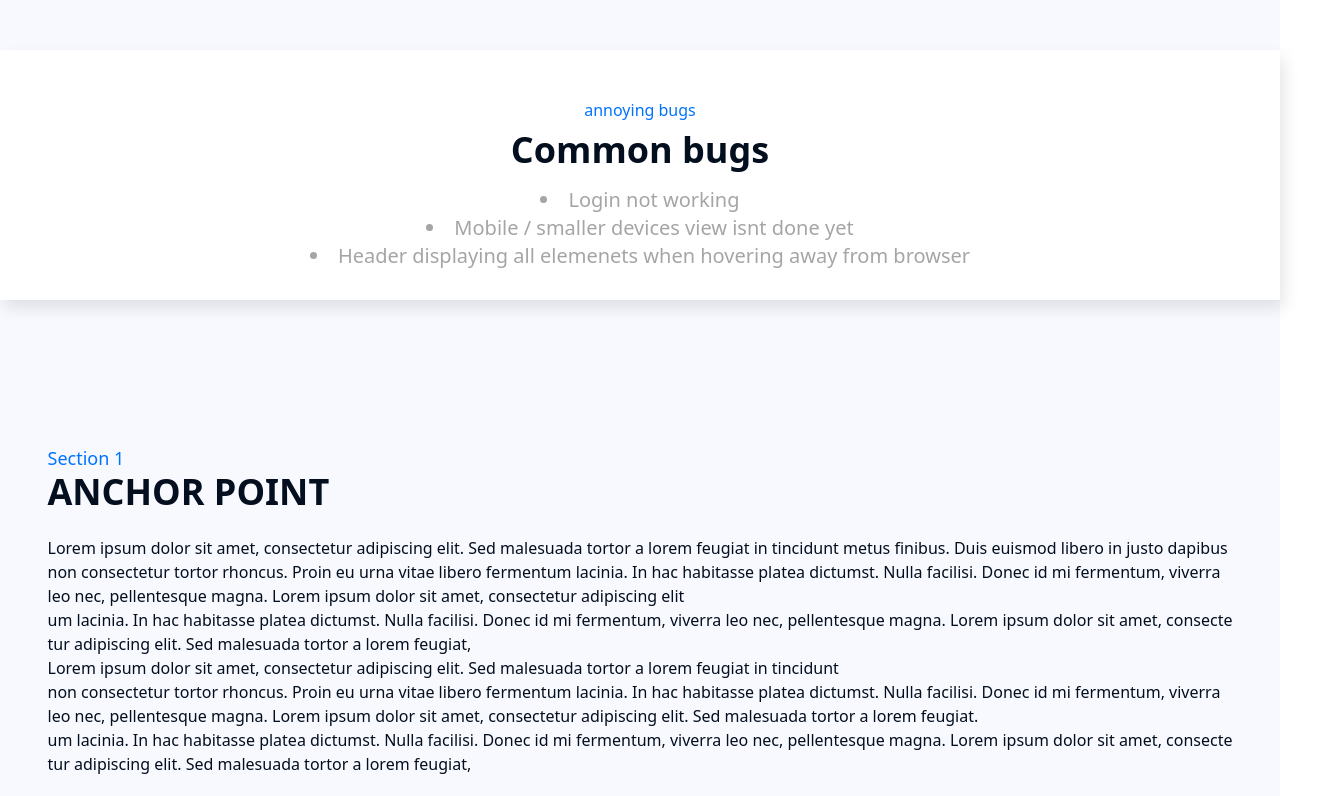
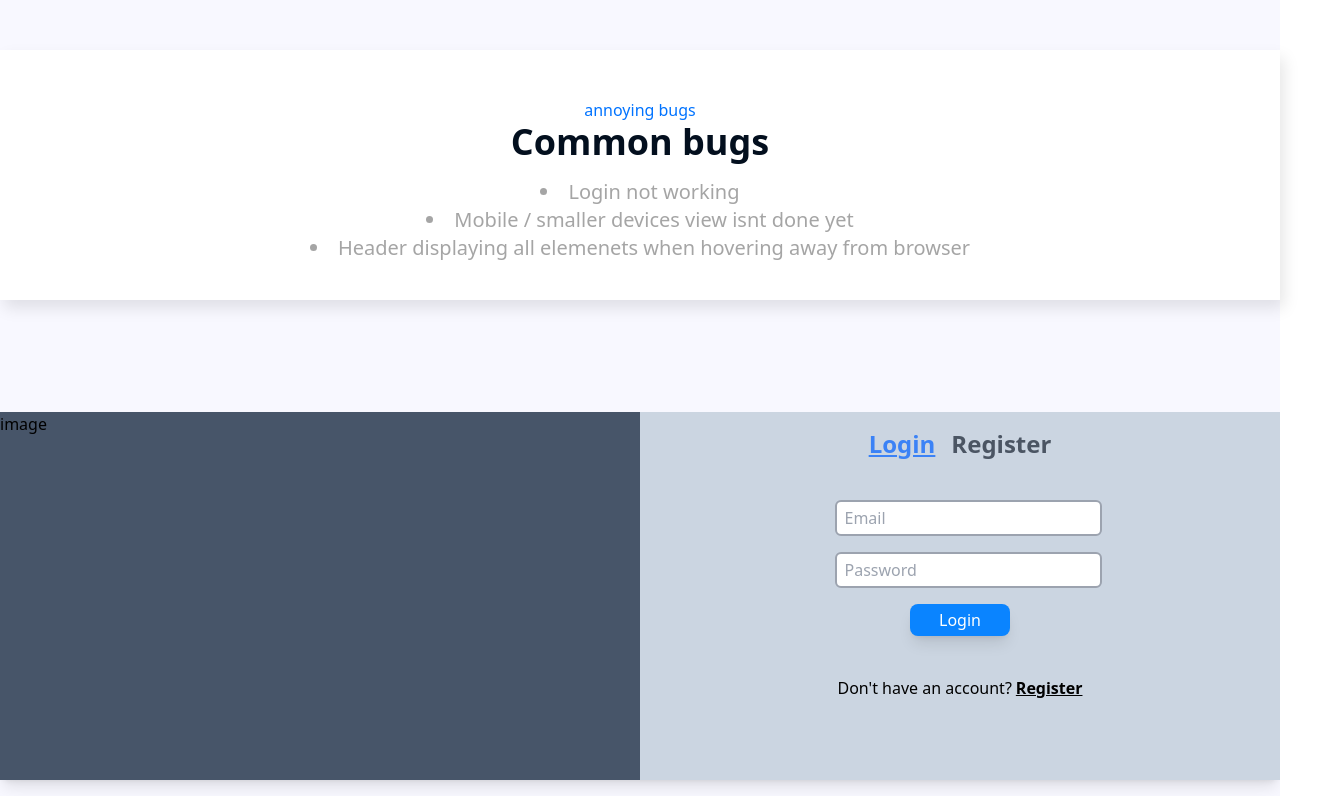
Before and after one commit to OndrejLosensky/dynamic-island-header, a React (Vite) app: page / in a window 1280 px wide. Shown: the part 860-1656 px from the top of the page, 1320 px wide, since content can reach past the window. Built offline with nearby package versions, Linux system fonts and the light colour scheme.

Commit message:
styling for login form / preparations

```diff
--- a/src/App.jsx
+++ b/src/App.jsx
@@ -13,6 +13,7 @@ import scrolldown_dark from "./assets/scroll_down_black.png"
 import light from "./assets/light.png"
 import dark from "./assets/dark.png"
 import source_code from "./assets/src_code.png"
+import Auth from "./auth/Auth"
 //import screenshot_light from "./assets/screenshot1.png"
 //import screenshot_dark from "./assets/screenshot2.png"
 
@@ -78,7 +79,6 @@ const [isVisible, setIsVisible] = useState(true);
       };
     }, []); // Empty dependency array ensures the effect runs only once
 
-
   return (
     <section className="main-component">
       <ScrollProgress/>
@@ -129,7 +129,7 @@ const [isVisible, setIsVisible] = useState(true);
       <div data-aos="fade-left" id="banner" className="pb-20 pt-32">
             <div className="div-bugs-section w-[100%] h-[250px] bg-slate-500">
                 <h3 className="text-bugs-section text-center pt-12">annoying bugs</h3>
-                <h1 className="heading-bugs-section text-center text-customWhite font-semibold text-4xl pt-2"> Common bugs</h1>
+                <h1 className="heading-bugs-section text-center text-customWhite font-semibold text-4xl pt-0"> Common bugs</h1>
                 <p className="paragraph-bugs-section text-center text-gray-400 font-thin text-xl pt-4">
                   <li> Login not working </li>
                   <li>Mobile / smaller devices view isnt done yet</li>
@@ -137,6 +137,15 @@ const [isVisible, setIsVisible] = useState(true);
                 </p>
                 {/*<img src={isLight ? screenshot_light : screenshot_dark} className="mx-auto w-[600px] pt-8 rounded-2xl shadow-2xl" alt="Description" />*/}
             </div>
+      </div>
+
+      <div className="login-section pt-8 h-[400px] rounded-lg shadow-lg mx-auto flex flex-row">
+        <div className="bg-slate-600 w-1/2">
+          <h1> image</h1>
+        </div>
+        <div className="bg-slate-300 w-1/2">
+          <Auth/>
+        </div>
       </div>
 
       <div className="flex flex-col justify-center text-customBlack items-center h-auto pt-16 pb-16">
--- /dev/null
+++ b/src/auth/Auth.jsx
@@ -0,0 +1,94 @@
+import React, { useState } from 'react';
+
+const Auth = () => {
+    const [email, setEmail] = useState('');
+    const [password, setPassword] = useState('');
+    const [confirmPassword, setConfirmPassword] = useState('');
+    const [isLoginForm, setIsLoginForm] = useState(true);
+
+    const handleLogin = () => {
+        // Your login logic here
+        console.log('Logging in with:', email, password);
+        // Optionally, you can redirect or perform other actions after login
+    };
+
+    const handleRegister = () => {
+        // Your registration logic here
+        console.log('Registering with:', email, password);
+        // Optionally, you can redirect or perform other actions after registration
+    };
+
+    const switchForm = () => {
+        setIsLoginForm(!isLoginForm);
+        setEmail('');
+        setPassword('');
+        setConfirmPassword('');
+    };
+
+    return (
+        <div className='flex flex-col items-center'>
+            <div className='flex mb-4 '>
+                <button
+                    className={`text-2xl font-semibold py-4 mr-4 ${isLoginForm ? 'text-blue-500 underline underline-offset-2' : 'text-gray-600 no-underline'}`}
+                    onClick={switchForm}
+                >
+                    Login
+                </button>
+                <button
+                    className={`text-2xl font-semibold py-4  ${isLoginForm ? 'text-gray-600 no-underline' : 'text-blue-500 underline underline-offset-2'}`}
+                    onClick={switchForm}
+                >
+                    Register
+                </button>
+            </div>
+            <div className='flex flex-col'>
+                <input
+                    className="w-full px-2 py-1 m-2 rounded-md border-2 border-gray-400 focus:outline-none focus:border-blue-500 focus:ring-blue-500 transition-all duration-300"
+                    type="email"
+                    placeholder="Email"
+                    value={email}
+                    onChange={(e) => setEmail(e.target.value)}
+                />
+                <input
+                    className="w-full px-2 py-1 m-2 rounded-md border-2 border-gray-400 focus:outline-none focus:border-blue-500 focus:ring-blue-500 transition-all duration-300"
+                    type="password"
+                    placeholder="Password"
+                    value={password}
+                    onChange={(e) => setPassword(e.target.value)}
+                />
+                {!isLoginForm && ( // Rendering confirm password input only for register form
+                    <input
+                        className="w-full px-2 py-1 m-2 rounded-md border-2 border-gray-400 focus:outline-none focus:border-blue-500 focus:ring-blue-500 transition-all duration-300"
+                        type="password"
+                        placeholder="Confirm Password"
+                        value={confirmPassword}
+                        onChange={(e) => setConfirmPassword(e.target.value)}
+                    />
+                )}
+                {isLoginForm ? (
+                    <button
+                        className='bg-customBlue w-[100px] mx-auto shadow-lg text-customWhite rounded-lg px-4 py-1 mb-6 mt-2 hover:bg-blue-700 hover:-translate-y-1 duration-300'
+                        onClick={handleLogin}
+                    >
+                        Login
+                    </button>
+                ) : (
+                    <button
+                        className='bg-customBlue w-[100px] mx-auto shadow-lg text-customWhite rounded-lg px-4 py-1 mb-6 mt-2 hover:bg-blue-700 hover:-translate-y-1 duration-300'
+                        onClick={handleRegister}
+                    >
+                        Register
+                    </button>
+                )}
+            </div>
+            <p className='my-4'>
+                {isLoginForm ? "Don't have an account?" : "Already have an account?"}
+                <button className='font-semibold underline ml-1' onClick={switchForm}>
+                    {isLoginForm ? "Register" : "Login"}
+                </button>
+            </p>
+        </div>
+    );
+};
+
+export default Auth;
--- a/src/components/dynamic_island/DynamicIsland.jsx
+++ b/src/components/dynamic_island/DynamicIsland.jsx
@@ -34,7 +34,7 @@ const DynamicIsland = () => {
 
   return (
     <section
-    className='w-[250px] mx-auto duration-500 hover:w-[1000px] relative '
+    className='w-[1000px] mx-auto duration-500 hover:w-[1000px] relative '
     onMouseEnter={handleMouseEnter}
     onMouseLeave={handleMouseLeave}
     onClick={handleClickOutside}
```
